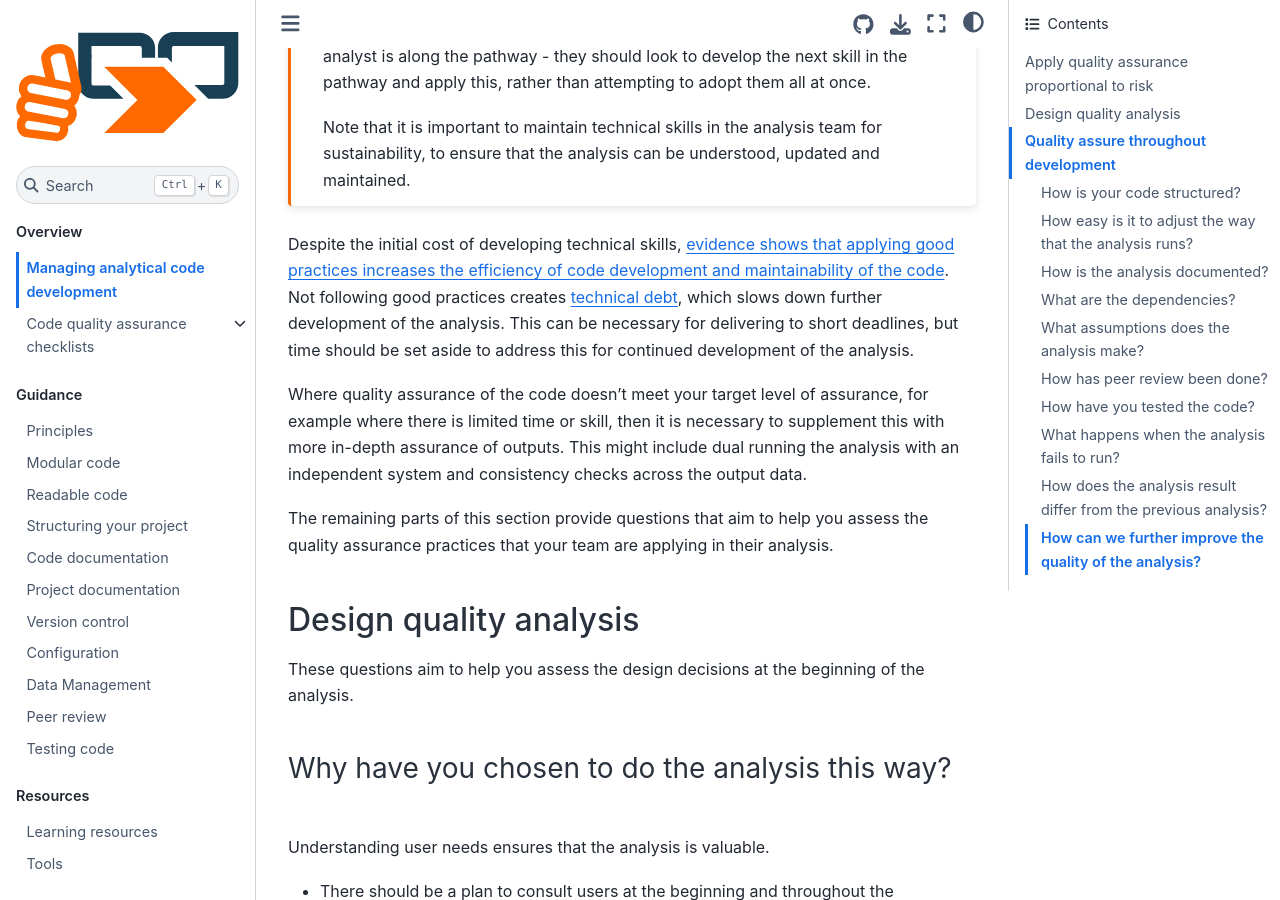
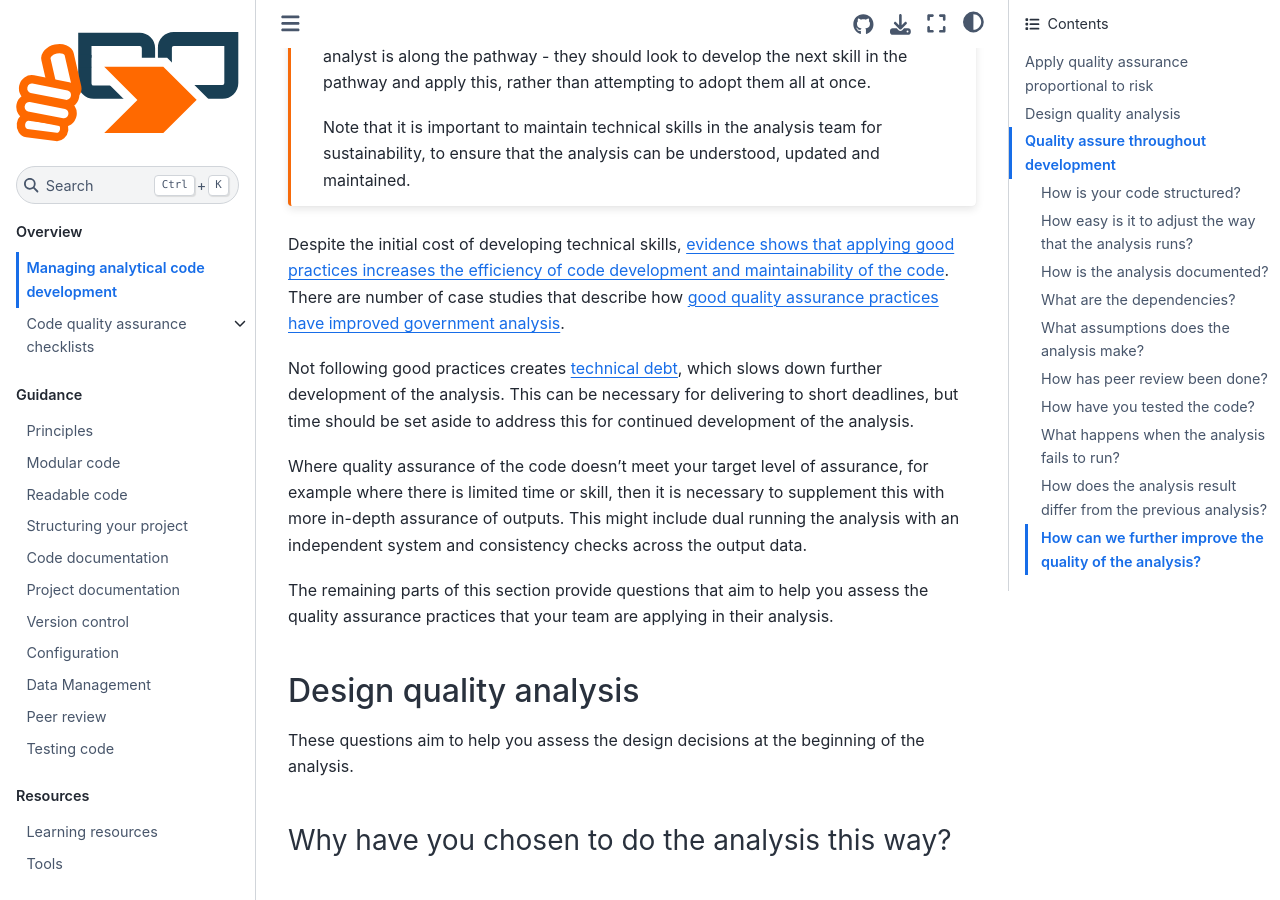
Before and after one commit to best-practice-and-impact/qa-of-code-guidance, a Jupyter Book: the page built from book/managers_guide.md, in a window 1280 px wide and 900 px high, scrolled down 1558 px. Built offline with Jupyter Book 1.0.4 settings and Sphinx 7.4.7 and the Sphinx Book theme 1.1.4, drawn with Linux system fonts in a browser that asks for light colours.

Commit message:
Add link to RAP case studies

````diff
--- a/book/managers_guide.md
+++ b/book/managers_guide.md
@@ -34,7 +34,9 @@ While quality assurance must be applied relative to the risk and complexity of t
 Note that it is important to maintain technical skills in the analysis team for sustainability, to ensure that the analysis can be understood, updated and maintained.
 ```
 
-Despite the initial cost of developing technical skills, [evidence shows that applying good practices increases the efficiency of code development and maintainability of the code](https://www.devops-research.com/research.html). Not following good practices creates [technical debt](https://en.wikipedia.org/wiki/Technical_debt), which slows down further development of the analysis. This can be necessary for delivering to short deadlines, but time should be set aside to address this for continued development of the analysis.
+Despite the initial cost of developing technical skills, [evidence shows that applying good practices increases the efficiency of code development and maintainability of the code](https://www.devops-research.com/research.html). There are number of case studies that describe how [good quality assurance practices have improved government analysis](https://analysisfunction.civilservice.gov.uk/support/reproducible-analytical-pipelines/rap-case-studies/).
+
+Not following good practices creates [technical debt](https://en.wikipedia.org/wiki/Technical_debt), which slows down further development of the analysis. This can be necessary for delivering to short deadlines, but time should be set aside to address this for continued development of the analysis.
 
 Where quality assurance of the code doesn't meet your target level of assurance, for example where there is limited time or skill, then it is necessary to supplement this with more in-depth assurance of outputs. This might include dual running the analysis with an independent system and consistency checks across the output data.
 
````
